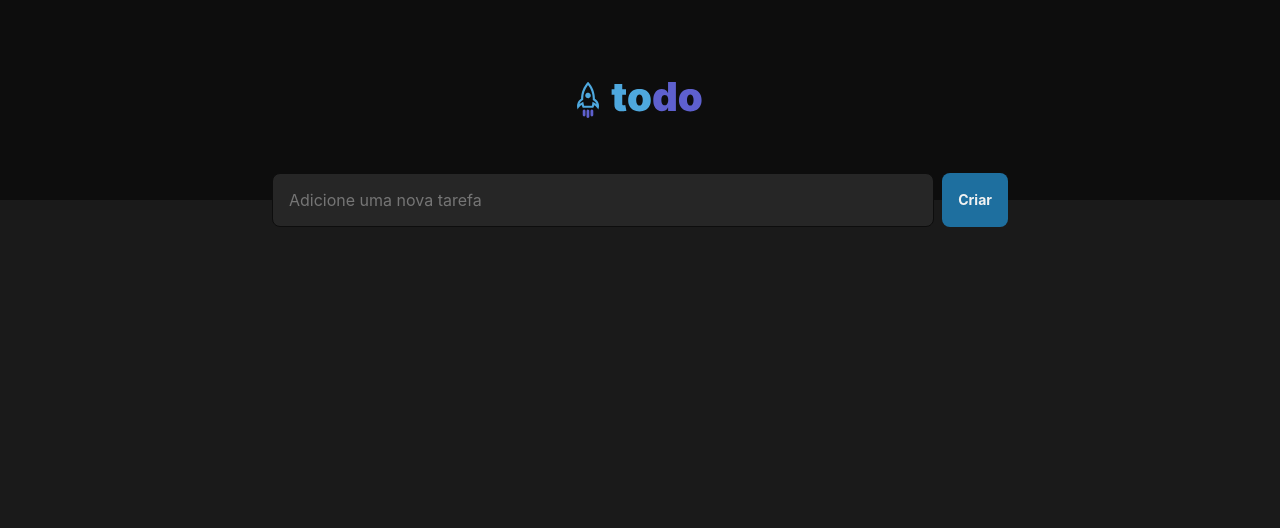
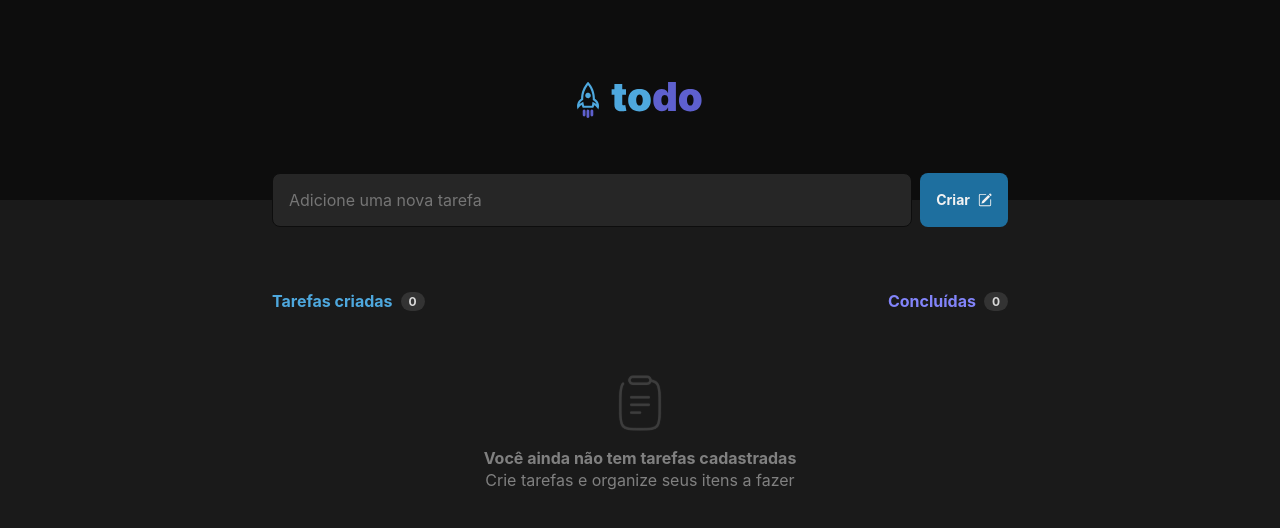
Before and after one commit to pabloccard/todo-list, a React (Vite) app: page / in a window 1280 px wide. Shown: the top 528 px of the page. Built offline with nearby package versions, Linux system fonts and the light colour scheme.

Commit message:
finalizing layout

```diff
--- a/package.json
+++ b/package.json
@@ -9,8 +9,10 @@
     "preview": "vite preview"
   },
   "dependencies": {
+    "@radix-ui/react-checkbox": "^1.0.1",
     "react": "^18.2.0",
-    "react-dom": "^18.2.0"
+    "react-dom": "^18.2.0",
+    "react-icons": "^4.7.1"
   },
   "devDependencies": {
     "@rocketseat/eslint-config": "^1.1.3",
--- a/src/App.tsx
+++ b/src/App.tsx
@@ -1,7 +1,10 @@
 import styles from './styles/app.module.css'
 import logo from './assets/logo.svg'
+import clipboard from './assets/clipboard.svg'
 import './styles/global.css'
-import { TaskInput } from './components/TaskInput'
+import { TaskForm } from './components/TaskForm'
+import { TaskCount } from './components/TaskCount'
+import { Task } from './components/Task'
 
 export function App() {
   return (
@@ -10,7 +13,16 @@ export function App() {
         <img src={logo} alt="" className={styles.logo} />
       </div>
 
-      <TaskInput />
+      <TaskForm />
+      <TaskCount />
+
+      <div className={styles.empty}>
+        <img src={clipboard} alt="" />
+        <p>
+          <strong>Você ainda não tem tarefas cadastradas</strong> <br />
+          Crie tarefas e organize seus itens a fazer
+        </p>
+      </div>
     </div>
   )
 }
--- /dev/null
+++ b/src/components/Task/index.tsx
@@ -0,0 +1,22 @@
+import { FiTrash2 } from 'react-icons/fi'
+import { BsCheck } from 'react-icons/bs'
+import * as Checkbox from '@radix-ui/react-checkbox'
+import styles from './styles.module.css'
+
+export const Task = () => {
+  return (
+    <li className={styles.taskContainer}>
+      <Checkbox.Root className={styles.checkboxRoot}>
+        <Checkbox.Indicator asChild className={styles.checkboxIndicator}>
+          <BsCheck />
+        </Checkbox.Indicator>
+      </Checkbox.Root>
+      <p className={styles.content}>
+        Integer urna interdum massa libero auctor neque turpis turpis semper.
+      </p>
+      <button className={styles.deleteButton}>
+        <FiTrash2 />
+      </button>
+    </li>
+  )
+}
--- /dev/null
+++ b/src/components/Task/styles.module.css
@@ -0,0 +1,94 @@
+.taskContainer {
+    display: flex;
+    align-items: center;
+
+    width: 100%;
+    padding: 1rem;
+    margin-top: 1.5rem;
+
+    background: var(--gray-500);
+    border: 1px solid var(--gray-400);
+    box-shadow: 0px 2px 8px rgba(0, 0, 0, 0.06);
+    border-radius: 8px;
+}
+
+.checkboxRoot {
+    display: flex;
+    justify-content: center;
+    align-items: center;
+    flex-shrink: 0;
+
+    width: 1rem;
+    height: 1rem;
+    margin-right: 0.75rem;
+
+    background: transparent;
+    border: 2px solid var(--blue);
+    border-radius: 50%;
+
+    line-height: 0;
+    cursor: pointer;
+}
+
+.checkboxRoot[data-state='checked'] {
+    background: var(--purple-dark);
+    border-color: var(--purple-dark);
+}
+
+.checkboxRoot[data-state='checked']:hover {
+    background: var(--purple);
+    border-color: var(--purple);
+
+    transition: background-color 0.2s ease-in, border-color 0.2s ease-in;
+}
+
+.checkboxRoot[data-state='unchecked']:hover {
+    background: hsl(239, 53%, 59%, 0.2);
+    border-color: var(--purple-dark);
+
+    transition: background-color 0.2s ease-in, border-color 0.2s ease-in;
+}
+
+.checkboxRoot > svg {
+    color: var(--gray-100);
+}
+
+.content {
+    color: var(--gray-100);
+    line-height: 1.6;
+    font-size: 0.875rem;
+
+    overflow: hidden;
+    text-overflow: ellipsis;
+
+    transition: color 0.3s;
+}
+
+.taskContainer button[data-state='checked']~p {
+    text-decoration: line-through;
+    color: var(--gray-300);
+}
+
+.deleteButton {
+    all: unset;
+
+    margin-left: auto;
+    padding: 0.2rem;
+
+    border-radius: 4px;
+    line-height: 0;
+    cursor: pointer;
+}
+
+.deleteButton:hover {
+    background: var(--gray-400);
+    transition: color 0.2s ease-in, background-color 0.2s ease-in;
+}
+
+.deleteButton:hover > svg {
+    color: var(--danger);
+}
+
+.deleteButton > svg {
+    color: var(--gray-300);
+}
--- /dev/null
+++ b/src/components/TaskCount/index.tsx
@@ -0,0 +1,19 @@
+import styles from './styles.module.css'
+
+export const TaskCount = () => {
+  return (
+    <div className={styles.taskCountContainer}>
+      <div>
+        <strong className={(styles.info, styles.created)}>
+          Tarefas criadas
+        </strong>
+        <span className={styles.count}>0</span>
+      </div>
+
+      <div>
+        <strong className={(styles.info, styles.finished)}>Concluídas</strong>
+        <span className={styles.count}>0</span>
+      </div>
+    </div>
+  )
+}
--- /dev/null
+++ b/src/components/TaskCount/styles.module.css
@@ -0,0 +1,36 @@
+.taskCountContainer {
+    display: flex;
+    justify-content: space-between;
+    margin-top: 4rem;
+
+    width: 100%;
+}
+
+.taskCountContainer > div {
+    display: flex;
+    align-items: center;
+    gap: 0.5rem;
+}
+
+.info {
+    font-size: 0.875rem;
+    line-height: 17px;
+}
+
+.created {
+    color: var(--blue);
+}
+
+.finished  {
+    color: var(--purple);
+}
+
+.count {
+    background: var(--gray-400);
+    border-radius: 999px;
+    padding: 2px 8px;
+
+    color: var(--gray-200);
+    font-weight: bold;
+    font-size: 0.75rem;
+}
--- a/src/components/TaskInput/index.tsx
+++ b/src/components/TaskForm/index.tsx
@@ -1,10 +1,13 @@
+import { BsPencilSquare } from 'react-icons/bs'
 import styles from './styles.module.css'
 
-export const TaskInput = () => {
+export const TaskForm = () => {
   return (
     <form className={styles.formContainer}>
       <input type="text" placeholder="Adicione uma nova tarefa" />
-      <button type="submit">Criar</button>
+      <button type="submit">
+        Criar <BsPencilSquare />
+      </button>
     </form>
   )
 }
--- a/src/components/TaskInput/styles.module.css
+++ b/src/components/TaskForm/styles.module.css
@@ -20,13 +20,22 @@
 }
 
 .formContainer button[type='submit'] {
-    padding: 1rem;
+    display: flex;
+    align-items: center;
+    gap: 0.5rem;
 
     background: var(--blue-dark);
     border-radius: 8px;
+    padding: 1rem;
 
     color: var(--gray-100);
     line-height: 20px;
     font-size: 0.875rem;
     font-weight: bold;
+    cursor: pointer;
 }
+
+.formContainer button[type='submit']:hover {
+    background: var(--blue);
+    transition: background-color 0.2s ease-in;
+}
--- a/src/styles/app.module.css
+++ b/src/styles/app.module.css
@@ -18,3 +18,22 @@
     display: block;
     margin: 4.5rem auto 0;
 }
+
+.empty {
+    padding: 4rem;
+    display: flex;
+    flex-direction: column;
+    justify-content: center;
+    align-items: center;
+    gap: 1rem;
+}
+
+.empty img {
+    width: fit-content;
+}
+
+.empty p {
+    text-align: center;
+    color: var(--gray-300);
+    line-height: 22px;
+}
```
Also changed, not shown: src/assets/clipboard.svg (added), 1 other file (tests, documents, lock files or other folders).
